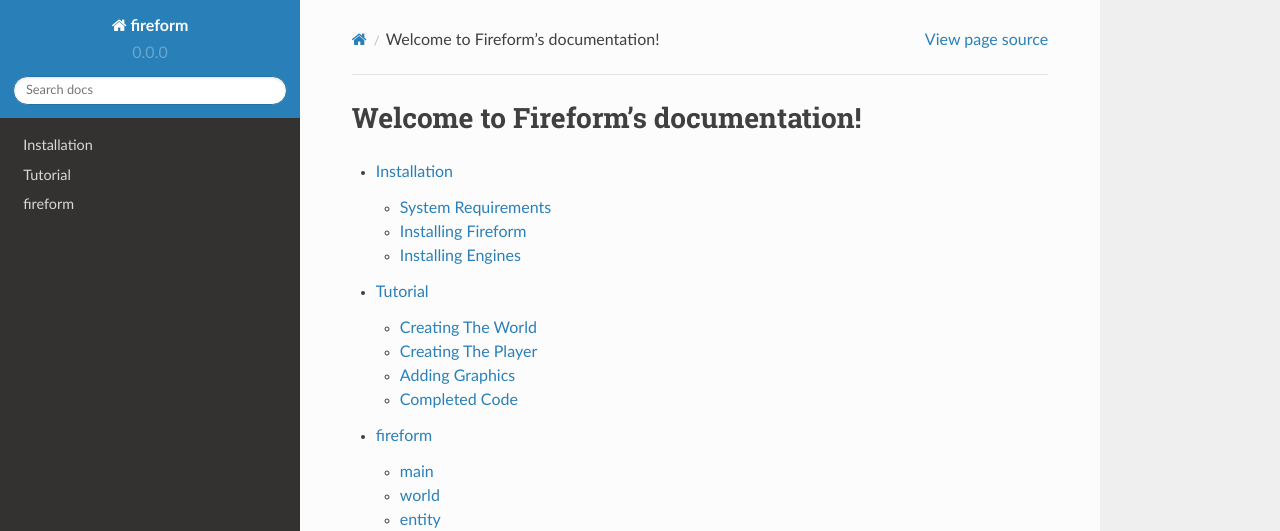
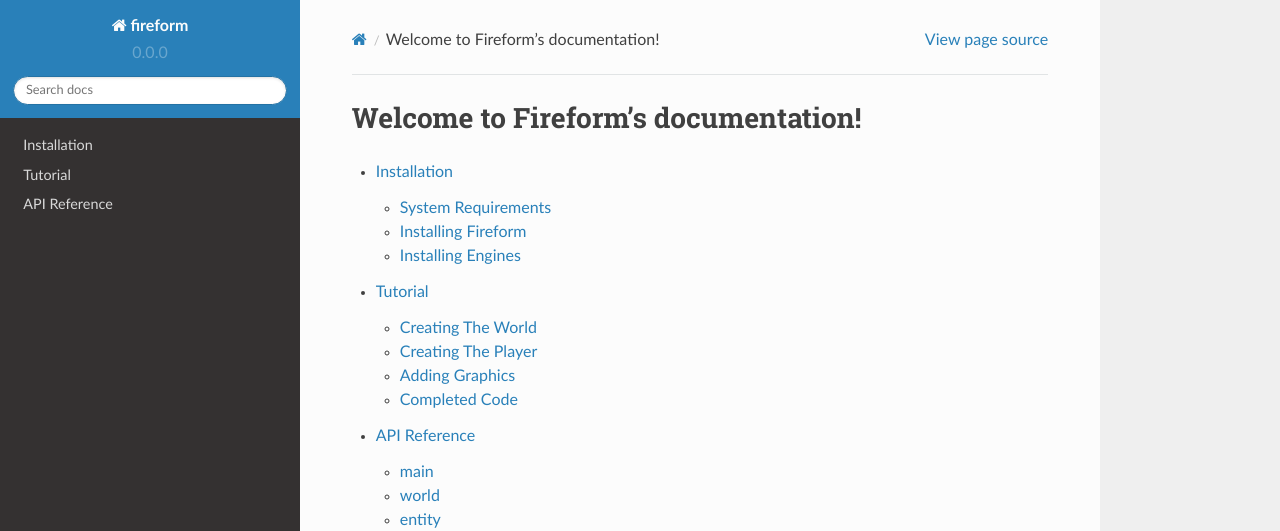
Before and after one commit to DXsmiley/fireform, a Sphinx documentation site: the page built from docs/index.rst, in a window 1280 px wide. Shown: the top 531 px of the page. Built offline with Sphinx 7.4.7 and the Read the Docs theme 2.0.0, drawn with Linux system fonts in a browser that asks for light colours.

Commit message:
Slight docs reorganisation

```diff
--- a/docs/fireform.rst
+++ b/docs/api.rst
@@ -1,7 +1,5 @@
-fireform
-========
-
-.. automodule:: fireform
+API Reference
+=============
 
 .. toctree::
 	:maxdepth: 2
--- a/docs/entity.rst
+++ b/docs/entity.rst
@@ -1,5 +1,7 @@
 entity
 ======
 
+This class can also be access with ``fireform.entity`` if ``import fireform`` was used.
+
 .. autoclass:: fireform.entity.entity
 	:members:
--- a/docs/index.rst
+++ b/docs/index.rst
@@ -11,7 +11,7 @@ Welcome to Fireform's documentation!
 
 	install
 	tutorial
-	fireform
+	api
 
 
 Indices and tables
```
